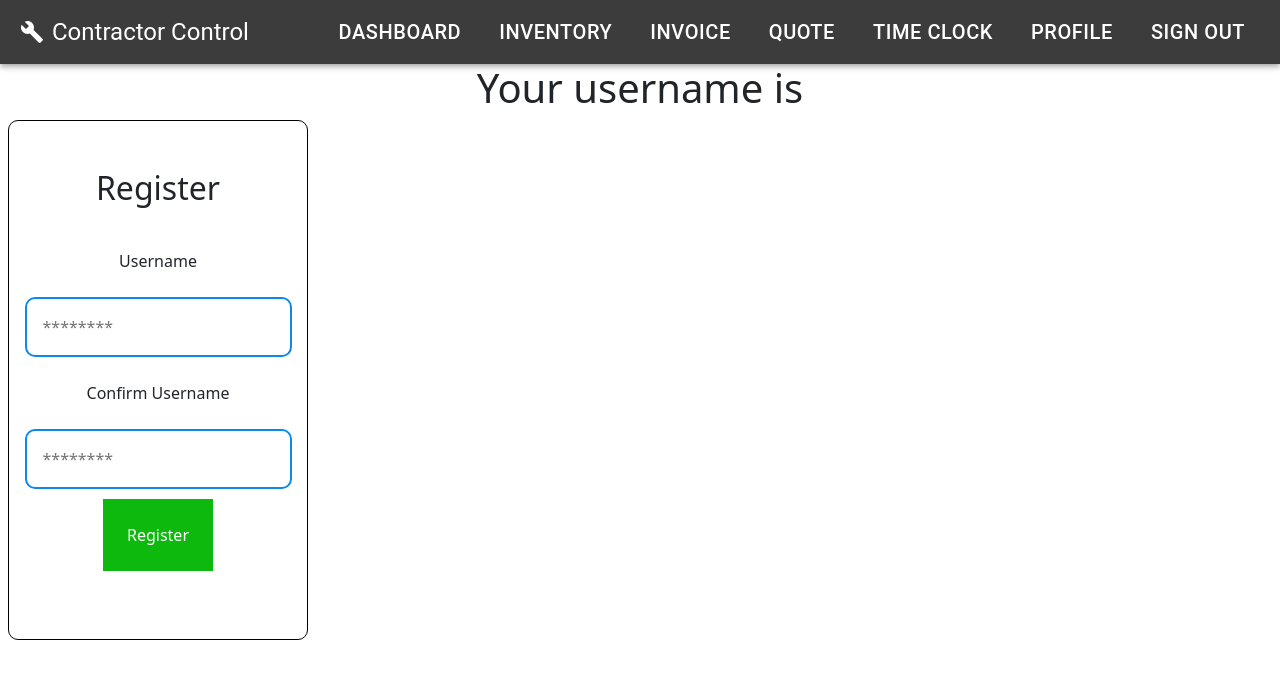
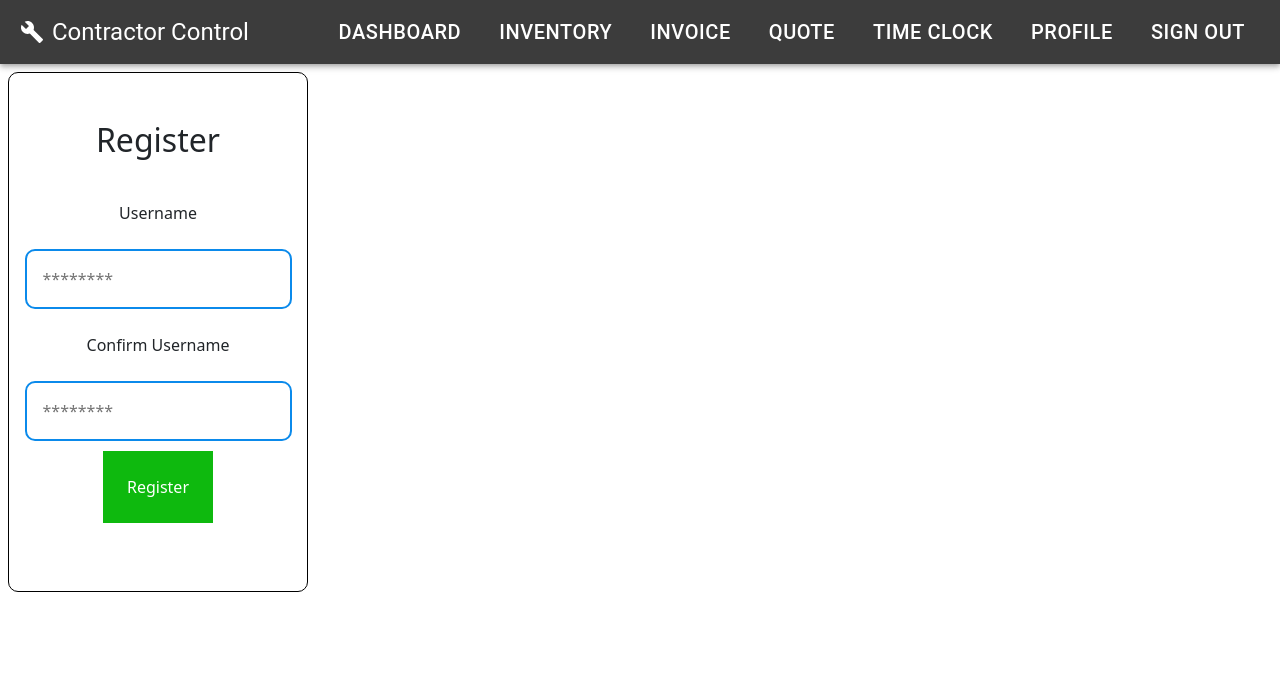
Before and after one commit to jethrolibutan/ccui, a React (Create React App) app: page /editusername in a window 1280 px wide. Shown: the top 678 px of the page. Built offline with nearby package versions, Linux system fonts and the light colour scheme; no server answers.

Commit message:
fixed small bug where value wouldn't be able to change

```diff
--- a/src/pages/Functional Pages/EditUsername.js
+++ b/src/pages/Functional Pages/EditUsername.js
@@ -67,15 +67,14 @@ function EditUsername() {
   return (
     <div>
       {" "}
-      <h1>Your username is {userName}</h1>{" "}
+      {/* <h1>Your username is {userName}</h1>{" "} */}
       <div className="auth-form-container">
         {" "}
         <h2>Register</h2>{" "}
         <form className="login-form" onSubmit={registerUser}>
           <label htmlFor="username">Username</label>
           <input
-            value={userName}
-            onChange={handleUsernameChange}
+            onChange={setUserName}
             type="username"
             placeholder="********"
             id="username"
```
